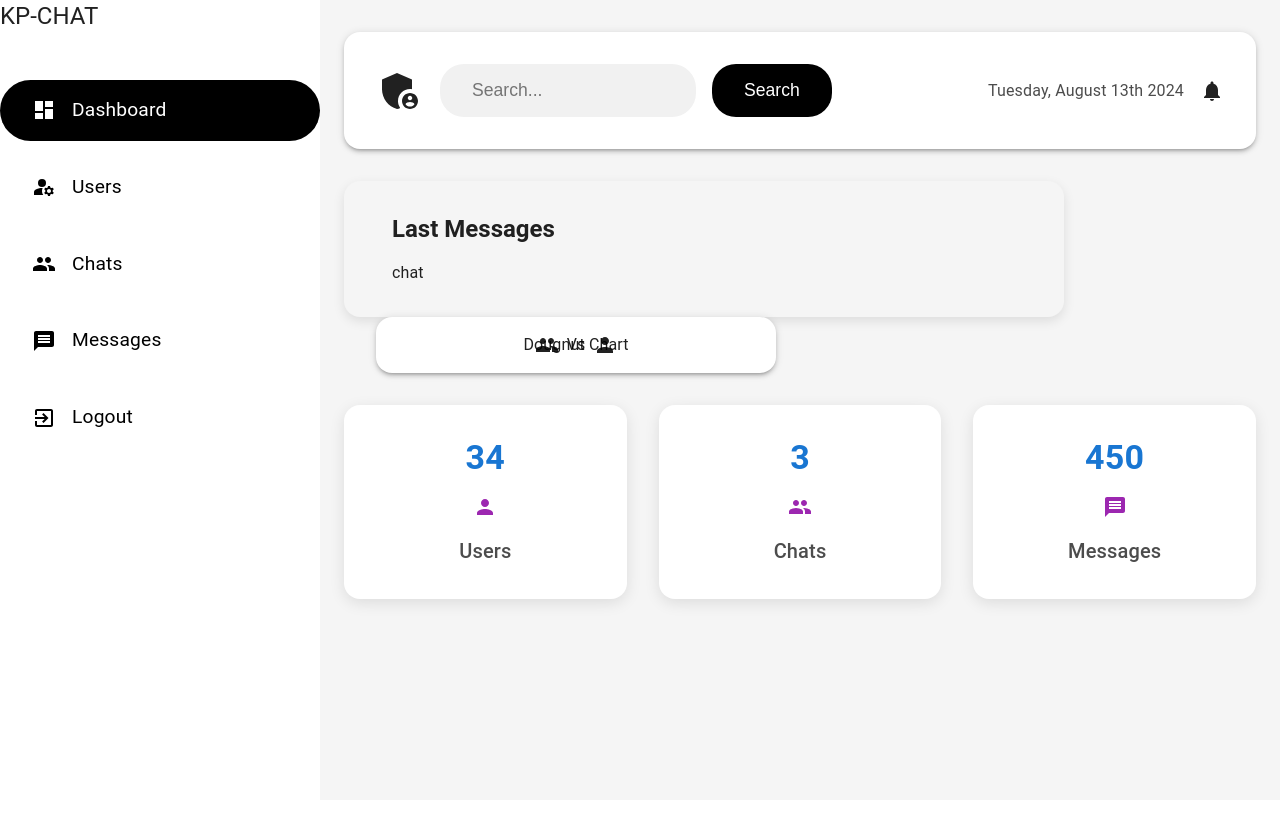
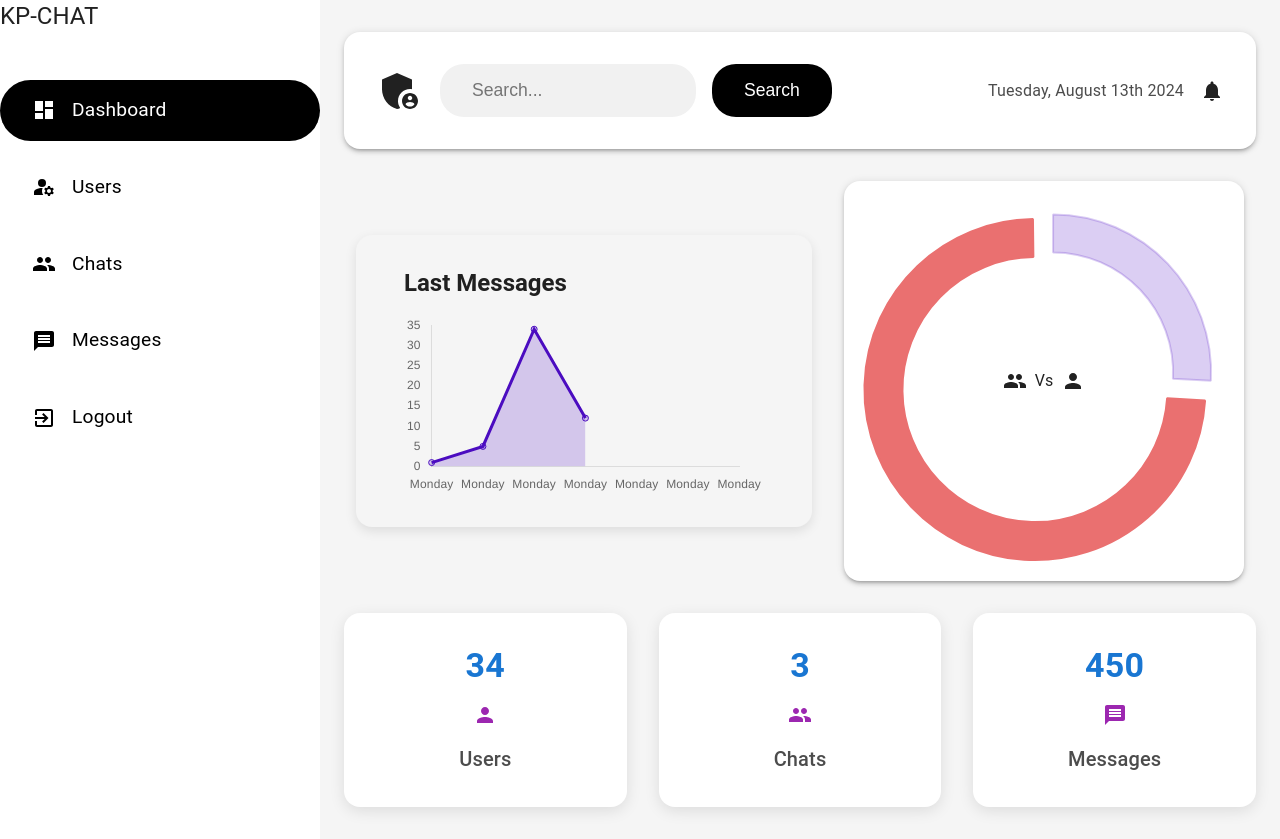
Before and after one commit to codesolverkushal/kp-chat, a React (Vite) app in the folder client/: page /admin/dashboard in a window 1280 px wide. Before the commit the page ends 800 px from the top, so only its background shows below. Built offline with nearby package versions, Linux system fonts and the light colour scheme.

Commit message:
chartJsx and Dashboard completed

```diff
--- /dev/null
+++ b/client/src/components/specific/Chart.jsx
@@ -0,0 +1,89 @@
+import React from 'react'
+import {Line,Doughnut} from 'react-chartjs-2';
+import {CategoryScale, Chart as ChartJS,Tooltip, LinearScale,LineElement, PointElement, Filler, ArcElement, Legend, plugins, scales} from 'chart.js';
+import { getLast7Days } from '../../lib/features';
+import { purplecolor,orange } from '../../constants/color';
+
+ChartJS.register(CategoryScale,Tooltip, LinearScale,LineElement, PointElement, Filler, ArcElement, Legend);
+
+const labels = getLast7Days();
+
+const lineChartOptions = {
+  responsive: true,
+  plugins:{
+    legend:{
+      display: false,
+    },
+    title:{
+      display: false
+    },
+  },
+
+  scales:{
+    x:{
+      grid:{
+        display:false,
+      }
+      // display:false,
+    },
+    y:{
+      beginAtZero: true,
+      grid:{
+        display:false
+      }
+      // display:false,
+    }
+  }
+};
+
+const LineChart = ({value = []}) => {
+  const data = {
+    labels,
+    datasets:[
+      {
+        data:value,
+        label:"Revenue 1",
+        fill:true,
+        backgroundColor:"rgba(75,12,192,0.2)",
+        borderColor:"rgba(75,12,192,1)"
+      },
+
+  ]
+  }
+  return (
+    <Line data={data} options={lineChartOptions}/>
+  )
+}
+
+
+const doughnutChartOptions = {
+  responsive: true,
+  plugins: {
+    legend: {
+      display: false,
+    },
+
+  },
+  cutout:120
+};
+
+
+
+
+const DoughnutChart = ({ value = [], labels = [] }) => {
+  const data = {
+    labels,
+    datasets: [
+      {
+        data: value,
+        backgroundColor: [purplecolor,orange],
+        borderColor:[purplecolor,orange],
+        offset:50,
+      },
+    ],
+  };
+
+  return <Doughnut style={{zIndex:10}} data={data} options={doughnutChartOptions}/>
+
+}
+export {LineChart, DoughnutChart}
--- a/client/src/constants/color.js
+++ b/client/src/constants/color.js
@@ -1,2 +1,4 @@
 export const orange = "#ea7070";
 export const graycolor = "rgba(247,247,247,1)"
+
+export const purplecolor = "rgba(75,12,192,0.2)";
--- a/client/src/lib/features.js
+++ b/client/src/lib/features.js
@@ -1,3 +1,5 @@
+import moment from "moment";
+
 const fileFormat = (url="") =>{
 
     const fileExtension = url.split(".").pop();
@@ -21,5 +23,18 @@
 const transformImage = (url="",width=100) => url;
 
 
+const getLast7Days = ()=>{
+   const currentDate = moment();
 
-export {fileFormat,transformImage};
+   const last7Days = [];
+
+   for(let i = 0;i<7;i++){
+      const dayDate = currentDate.clone().subtract(1,"days");
+      const dayName = dayDate.format("dddd");
+      last7Days.unshift(dayName);
+   }
+   return last7Days;
+}
+
+
+export {fileFormat,transformImage,getLast7Days};
--- a/client/src/pages/admin/Dashboard.jsx
+++ b/client/src/pages/admin/Dashboard.jsx
@@ -14,6 +14,7 @@
   CurveButton,
 } from "../../components/styles/StyledComponents";
 
+import {LineChart} from "../../components/specific/Chart"
 const Dashboard = () => {
   const Appbar = (
     <Paper
@@ -65,13 +66,22 @@
       <Container component={"main"}>
         {Appbar}
 
-        <Stack direction={"row"} spacing={"2rem"} flexWrap={"wrap"}>
+        <Stack direction={{
+          xs:"column",
+          lg:"row",
+        }}flexWrap={"wrap"} justifyContent={"center"}
+         alignItems={{
+          xs:"center",
+          lg:"strech",
+         }}
+         sx={{gap:"2rem"}}
+        >
           <Paper
             elevation={6}
             sx={{
               padding: "2rem 3rem",
               borderRadius: "1rem",
-              width: "100%",
+              width: { xs: "100%", sm: "50%" },
               maxWidth: "45rem",
               backgroundColor: "#f5f5f5",
               boxShadow: "0px 4px 12px rgba(0, 0, 0, 0.1)",
@@ -83,7 +93,7 @@
             >
               Last Messages
             </Typography>
-            {"chat"}
+            <LineChart value={[1,5,34,12]}/>
           </Paper>
 
           <Paper
@@ -99,7 +109,7 @@
               maxWidth: "25rem",
             }}
           >
-            {"Dougnut Chart"}
+            <DoughnutChart labels={["Single Chats","Group Chats"]} value={[23,66]}/>
           <Stack
            position={"absolute"}
            direction={"row"}
@@ -133,6 +143,7 @@
 
 import { useMediaQuery } from "@mui/material";
 import { useTheme } from "@mui/material/styles";
+import { DoughnutChart } from "../../components/specific/Chart";
 
 const Widget = ({ title, value, Icon }) => {
   const theme = useTheme();
```
